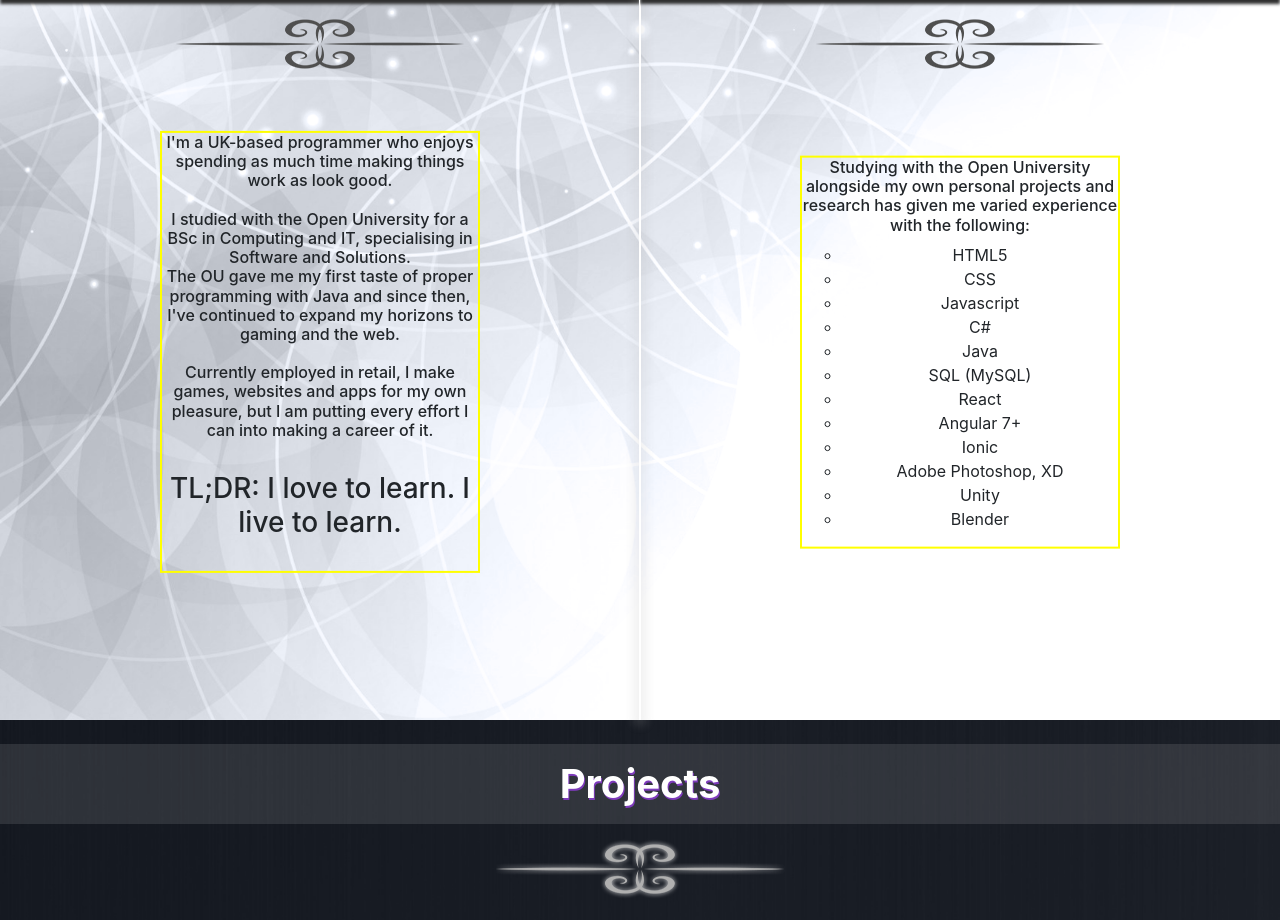
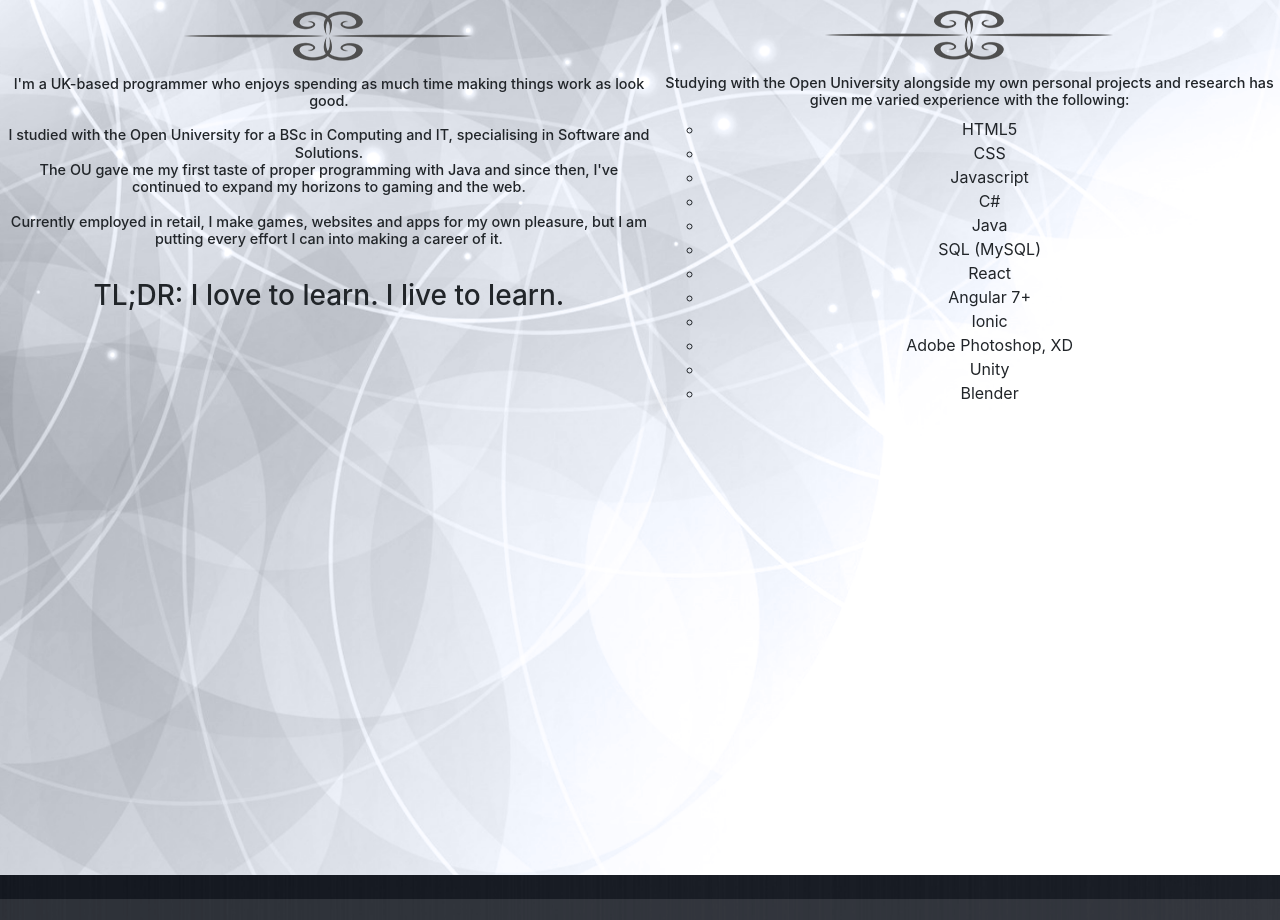
Before and after one commit to tienshinhane/Portfolio, a React (Create React App) app: page / in a window 1280 px wide. Shown: the part 880-1800 px from the top of the page. Built offline with nearby package versions, Linux system fonts and the light colour scheme.

Commit message:
Navbar more responsive and technically working. Now working on the About Me section.

```diff
--- a/src/App.css
+++ b/src/App.css
@@ -6,13 +6,18 @@
   max-width: 100%;
 }
 
+#divider-container {
+  max-width: 100%;
+  height: auto;
+  border: 1px solid rgba(0, 128, 0, 0);
+}
+
 .divider-lightbg {
   background-image: url(assets/dividerlight.png);
   background-repeat: no-repeat;
   background-position: center;
-  background-size: auto;
+  background-size: contain;
   height: 75px;
-  width: 100%;
   margin: auto;
   margin-top: 0.5rem;
 }
@@ -21,9 +26,8 @@
   background-image: url(assets/dividerdark.png);
   background-repeat: no-repeat;
   background-position: center;
-  background-size: auto;
+  background-size: contain;
   height: 75px;
-  width: 100%;
   margin: auto;
 }
 
@@ -33,7 +37,6 @@
   background-position: center;
   background-size: auto;
   height: 75px;
-  width: 100%;
   margin: auto;
 }
 
@@ -43,6 +46,5 @@
   background-position: center;
   background-size: auto;
   height: 75px;
-  width: 100%;
   margin: auto;
 }
--- a/src/components/About/About.css
+++ b/src/components/About/About.css
@@ -2,14 +2,14 @@
   background-image: url(../../assets/about_bg.png);
   background-repeat: no-repeat;
   background-size: cover;
-  min-height: 100vh;
+  height: auto;
   display: flex;
-  flex-direction: column;
+  flex-direction: row;
   align-items: center;
   justify-content: center;
-  /* font-size: calc(10px + 2vmin); */
   color: 282c34;
   font-size: 100%;
+  padding-top: 10px;
 }
 
 .Vertical {
@@ -17,20 +17,17 @@
   width: 2px;
   position: relative;
   border: 0;
-  height: 100vh;
+  flex-grow: 2;
+  height: 100%;
   background: #ffffff;
   margin-top: auto;
   margin-bottom: auto;
-  margin-left: 15px;
-  margin-right: 15px;
 }
 
 .split {
-  height: 100%;
-  width: 50%;
-  position: absolute;
+  position: relative;
   overflow-x: hidden;
-  padding-top: 20px;
+  overflow-y: hidden;
 }
 
 .left {
@@ -59,22 +56,21 @@ ul {
 }
 
 .centered {
-  position: absolute;
-  top: 50%;
-  left: 50%;
-  max-height: 100%;
-  transform: translate(-50%, -50%);
+  position: relative;
+  height: 100vh;
+  padding-left: 5px;
+  padding-right: 5px;
   text-align: center;
-  margin-top: 5%;
   overflow-y: hidden;
-  border: 2px solid yellow;
+
+  /* border: 1px solid red; */
 }
 
 .centered > h3 {
   margin-bottom: 2rem;
 }
 .centered > h4 {
-  font-size: 100%;
+  font-size: 90%;
 }
 
 .languages > ul > li {
--- a/src/components/About/About.js
+++ b/src/components/About/About.js
@@ -8,7 +8,9 @@ const About = () => {
         <div className="title">
           <h2>About Me</h2>
         </div>
-        <div className="divider-lightbg"></div>
+        <div id="divider-container">
+          <div className="divider-lightbg"></div>
+        </div>
         <div className="centered">
           <h4>
             I'm a UK-based programmer who enjoys spending as much time making
@@ -32,7 +34,9 @@ const About = () => {
         <div className="title">
           <h2>Skills</h2>
         </div>
-        <div className="divider-lightbg"></div>
+        <div id="divider-container">
+          <div className="divider-lightbg"></div>
+        </div>
         <div className="centered">
           <h4>
             Studying with the Open University alongside my own personal projects
--- a/src/components/Header/Header.css
+++ b/src/components/Header/Header.css
@@ -19,9 +19,6 @@
   grid-area: logo;
   height: 70px;
   padding-left: 2rem;
-}
-
-.Nav {
 }
 
 .Nav a {
@@ -80,28 +77,22 @@
   .Header {
     grid-template-areas: "logo burger" "nav nav";
   }
-  .Nav {
-    /* grid-template-rows: repeat(4, auto);
-    grid-template-columns: none;
-    grid-row-gap: 20px;
-
-    padding: 30px 0 30px;
-    background: rgba(40, 44, 47, 1);
-    box-shadow: 0 4px 8px 0 rgba(0, 0, 0, 0.2);
-    border-bottom-left-radius: 10px;
-    border-bottom-right-radius: 10px; */
-  }
   #navbarNav {
     margin-top: 70px !important;
+    display: grid !important;
+    /* grid-area: nav !important; */
+    flex-direction: column !important;
     grid-template-rows: repeat(4, auto) !important;
     grid-template-columns: none !important;
     grid-row-gap: 20px !important;
-
-    padding: 30px 0 30px !important;
+    padding: 10px 30px 30px !important;
     background: rgba(40, 44, 47, 1) !important;
     box-shadow: 0 4px 8px 0 rgba(0, 0, 0, 0.2) !important;
     border-bottom-left-radius: 10px !important;
     border-bottom-right-radius: 10px !important;
+  }
+  #navbarNav.collapse:not(.show) {
+    display: none !important;
   }
 }
 
--- a/src/components/Projects/Projects.js
+++ b/src/components/Projects/Projects.js
@@ -58,7 +58,10 @@ const Projects = () => {
   return (
     <div id="projects" className="Projects-container">
       <h2>Projects</h2>
-      <div className="divider-darkbg"></div>
+      <div id="divider-container">
+        <div className="divider-darkbg"></div>
+      </div>
+
       <div className="Projects-main">
         <div className="Websites-container">
           <h2>Websites</h2>
@@ -149,7 +152,9 @@ const Projects = () => {
           </div>
           {/* {<!-- end of Portfolio project tab-->} */}
         </div>
-        <div className="divider-dot-darkbg"></div>
+        <div id="divider-container">
+          <div className="divider-dot-darkbg"></div>
+        </div>
         <div className="Games-container">
           <h2>Games</h2>
           <div className="Horizontal"></div>
@@ -420,7 +425,9 @@ const Projects = () => {
             {/* <!--end of Breakout project tab-- > */}
           </div>
         </div>
-        <div className="divider-dot-darkbg"></div>
+        <div id="divider-container">
+          <div className="divider-dot-darkbg"></div>
+        </div>
         <div className="Apps-container">
           <h2>Apps</h2>
           <div className="Horizontal"></div>
@@ -466,7 +473,9 @@ const Projects = () => {
             {/* {<!-- end of Dog project tab-->} */}
           </div>
         </div>
-        <div className="divider-dot-darkbg"></div>
+        <div id="divider-container">
+          <div className="divider-dot-darkbg"></div>
+        </div>
       </div>
       <PopupboxContainer />
     </div>
```
